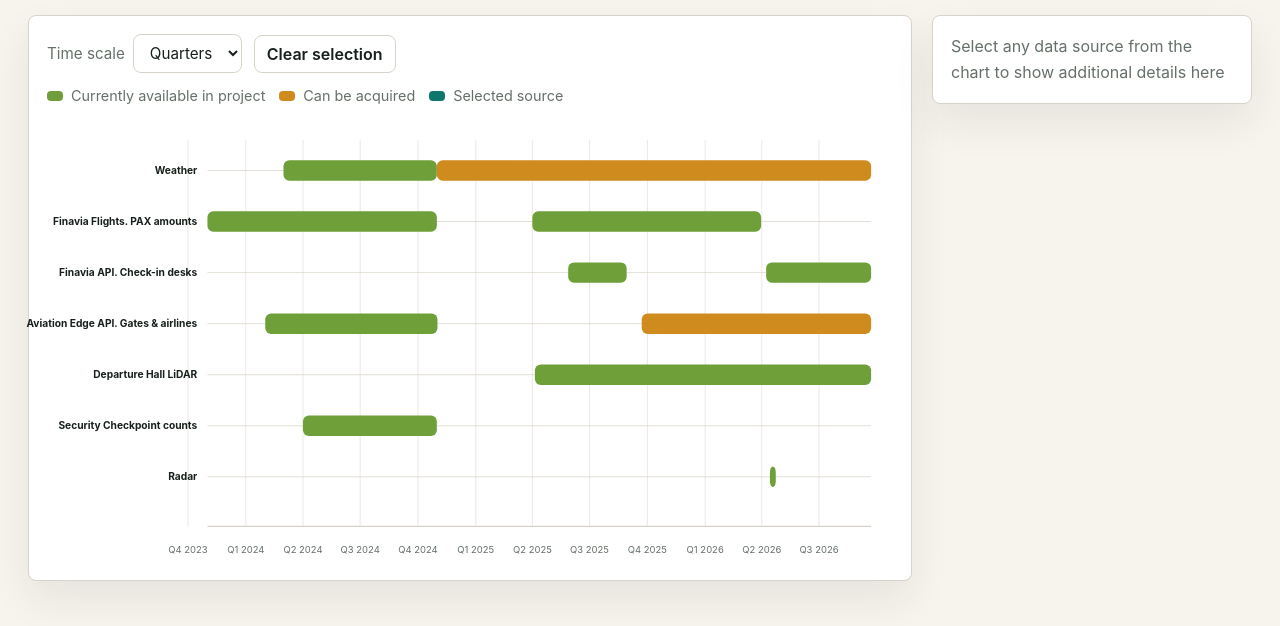
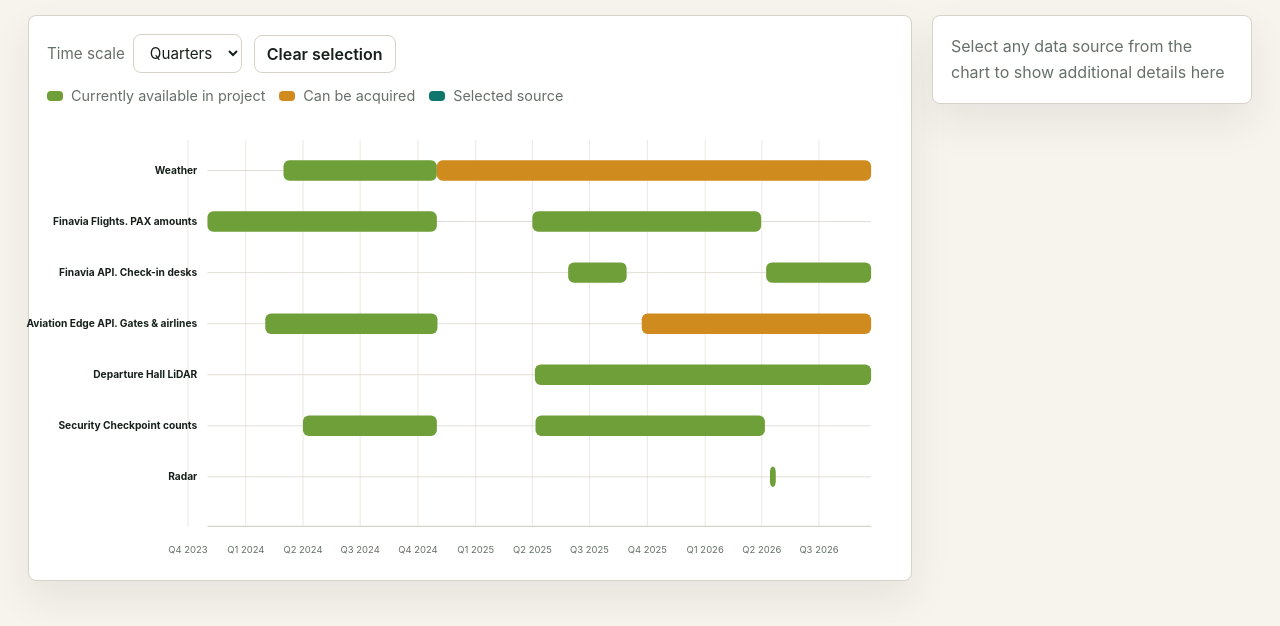
Before and after one commit to KirSobolev/ulapland-flow, a plain HTML site: page tools/data-sources/index.html in a window 1280 px wide. Shown: the part 126-752 px from the top of the page. Drawn offline with Linux system fonts and the light colour scheme.

Commit message:
New SC counts date

```diff
--- a/tools/data-sources/index.html
+++ b/tools/data-sources/index.html
@@ -415,6 +415,7 @@
         extensionNote: "Waiting for the new data package from Finavia",
         segments: [
           { start: "2024-04-01", end: "2024-10-31", type: "current"},
+          { start: "2025-04-06", end: "2026-04-06", type: "current"},
         ],
         links: [
           { label: "Xovis", url: "https://www.xovis.com/" },
```
